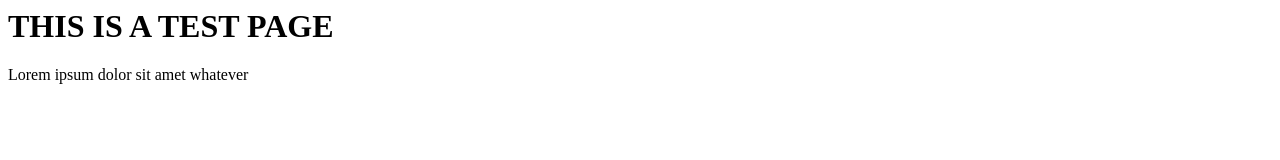
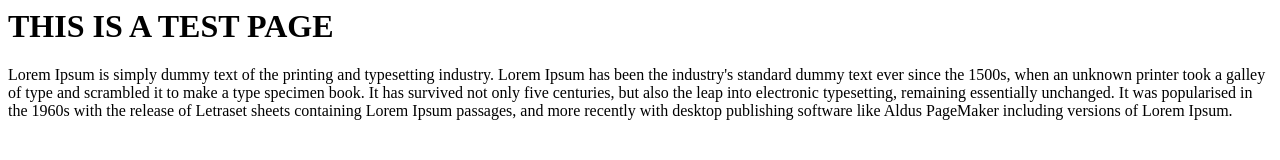
Before and after one commit to s255950/DevOpsExample, a plain HTML site: page index.html in a window 1280 px wide. Drawn offline with Linux system fonts and the light colour scheme.

Commit message:
change lorem ipsum text

```diff
--- a/index.html
+++ b/index.html
@@ -4,5 +4,5 @@
 
 <body>
     <h1>THIS IS A TEST PAGE</h1>
-    <p>Lorem ipsum dolor sit amet whatever</p>
+    <p>Lorem Ipsum is simply dummy text of the printing and typesetting industry. Lorem Ipsum has been the industry's standard dummy text ever since the 1500s, when an unknown printer took a galley of type and scrambled it to make a type specimen book. It has survived not only five centuries, but also the leap into electronic typesetting, remaining essentially unchanged. It was popularised in the 1960s with the release of Letraset sheets containing Lorem Ipsum passages, and more recently with desktop publishing software like Aldus PageMaker including versions of Lorem Ipsum.</p>
 </body>
```
